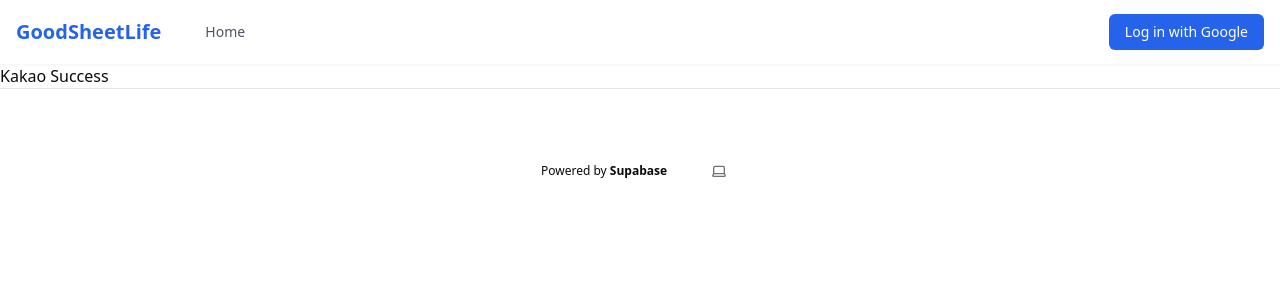
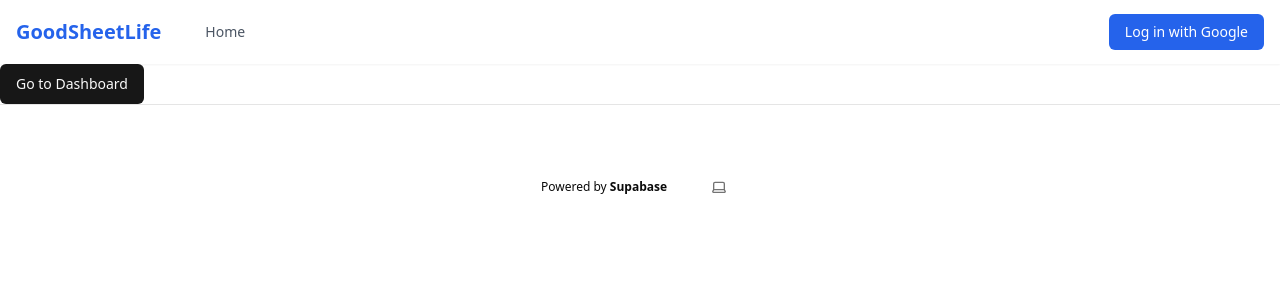
Before and after one commit to minseochh02/goodsheet_vercel, a Next.js app: page /kakao/success in a window 1280 px wide. Shown: the top 300 px of the page. Built offline with nearby package versions, Linux system fonts and the light colour scheme; no server answers.

Commit message:
testing kakao oauth

```diff
--- a/app/(auth)/kakao/success/page.tsx
+++ b/app/(auth)/kakao/success/page.tsx
@@ -1,3 +1,5 @@
+import { KakaoSuccessContent } from "./SuccessContent";
+
 export default function KakaoSuccess() {
-	return <div>Kakao Success</div>;
+	return <KakaoSuccessContent />;
 }
```
